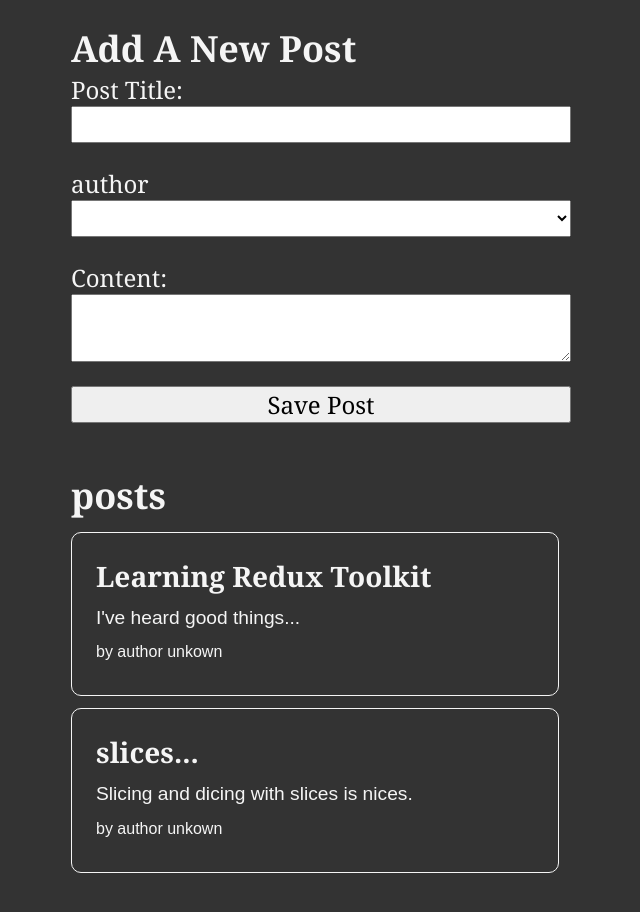
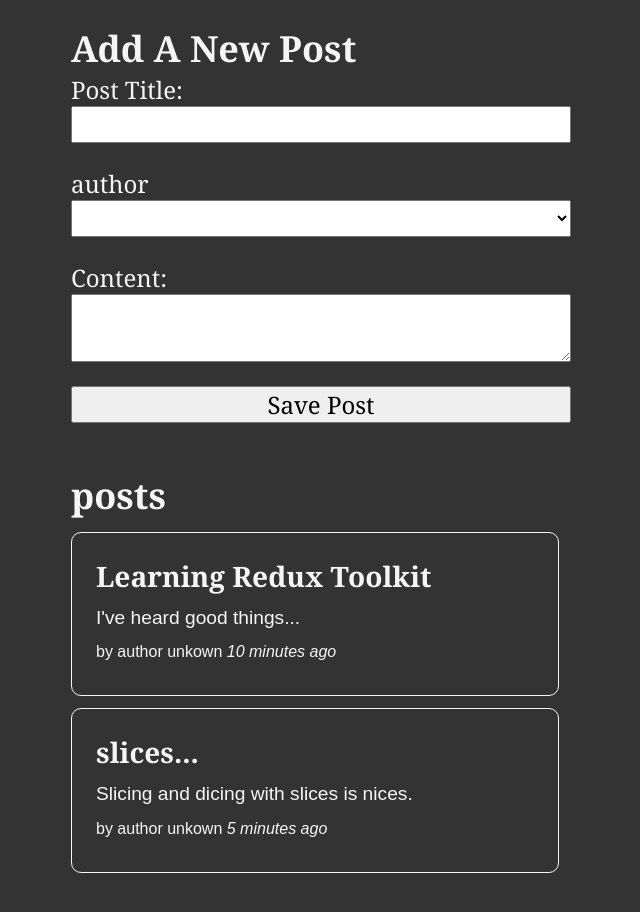
Before and after one commit to SZwerling/sliceTutorial, a React (Create React App) app: page / in a window 1280 px wide. Shown: the top 912 px of the page, without its empty margins (319-959 px from the left). Built offline with nearby package versions, Linux system fonts and the light colour scheme.

Commit message:
add timestamp to comment

```diff
--- a/package.json
+++ b/package.json
@@ -7,6 +7,7 @@
     "@testing-library/jest-dom": "^5.16.5",
     "@testing-library/react": "^13.4.0",
     "@testing-library/user-event": "^13.5.0",
+    "date-fns": "^2.29.3",
     "react": "^18.2.0",
     "react-dom": "^18.2.0",
     "react-redux": "^8.0.4",
--- a/src/features/post/PostList.js
+++ b/src/features/post/PostList.js
@@ -1,6 +1,7 @@
 import { useSelector, useDispatch } from "react-redux";
 import { selectAllPosts } from "./postSlice";
 import PostAuthor from "./PostAuthor";
+import TimeAgo from "./TimeAgo";
 import React from "react";
 
 const PostList = () => {
@@ -13,6 +14,7 @@
             <p>{post.content.substring(0, 100)}</p>
             <p className="postCredit">
                <PostAuthor userId={post.userId} />
+               <TimeAgo timestamp={post.date}/>
             </p>
          </article>
       );
--- /dev/null
+++ b/src/features/post/TimeAgo.js
@@ -0,0 +1,20 @@
+import { parseISO, formatDistanceToNow } from "date-fns";
+
+import React from "react";
+
+const TimeAgo = ({ timestamp }) => {
+   let timeAgo = "";
+   if (timestamp) {
+      const date = parseISO(timestamp);
+      const timePeriod = formatDistanceToNow(date);
+      timeAgo = `${timePeriod} ago`;
+   }
+
+   return (
+      <span title={timestamp}>
+         &nbsp;<i>{timeAgo}</i>
+      </span>
+   );
+};
+
+export default TimeAgo;
--- a/src/features/post/postSlice.js
+++ b/src/features/post/postSlice.js
@@ -1,15 +1,18 @@
 import { createSlice, nanoid } from "@reduxjs/toolkit";
+import { sub } from 'date-fns';
 
 const initialState = [
    {
       id: "1",
       title: "Learning Redux Toolkit",
       content: "I've heard good things...",
+      date: sub(new Date(), {minutes: 10}).toISOString()
    },
    {
       id: "2",
       title: "slices...",
       content: "Slicing and dicing with slices is nices.",
+      date: sub(new Date(), {minutes: 5}).toISOString()
    },
 ];
 
@@ -27,6 +30,7 @@
                   id: nanoid(),
                   title,
                   content,
+                  date: new Date().toISOString(),
                   userId
                },
             };
```
Also changed, not shown: 1 other file (tests, documents, lock files or other folders).
